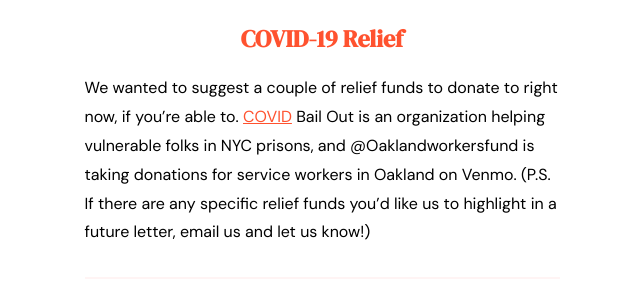
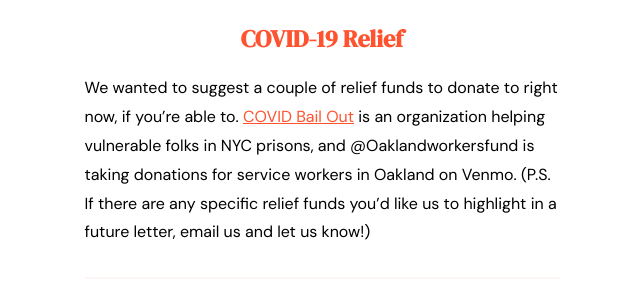
Before and after one commit to jilliangmeehan/letters-to-summer, a Jekyll site: the page built from emails/37.md, in a window 1280 px wide and 900 px high. Shown: the part 385-685 px from the top of the window, without its empty margins (318-958 px from the left). Built offline with Jekyll 4.4.1, drawn with Linux system fonts in a browser that asks for light colours.

Commit message:
link in the wrong spot

```diff
--- a/emails/37.md
+++ b/emails/37.md
@@ -7,7 +7,7 @@
 
 ## COVID-19 Relief
 
-We wanted to suggest a couple of relief funds to donate to right now, if you're able to. [COVID](https://www.covidbailout.org) Bail Out is an organization helping vulnerable folks in NYC prisons, and @Oaklandworkersfund is taking donations for service workers in Oakland on Venmo. (P.S. If there are any specific relief funds you'd like us to highlight in a future letter, email us and let us know!)
+We wanted to suggest a couple of relief funds to donate to right now, if you're able to. [COVID Bail Out](https://www.covidbailout.org) is an organization helping vulnerable folks in NYC prisons, and @Oaklandworkersfund is taking donations for service workers in Oakland on Venmo. (P.S. If there are any specific relief funds you'd like us to highlight in a future letter, email us and let us know!)
 
 <hr>
 
```
